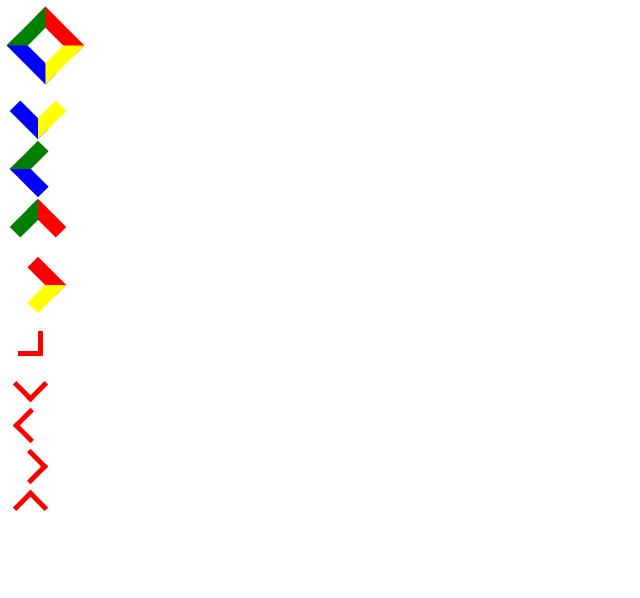
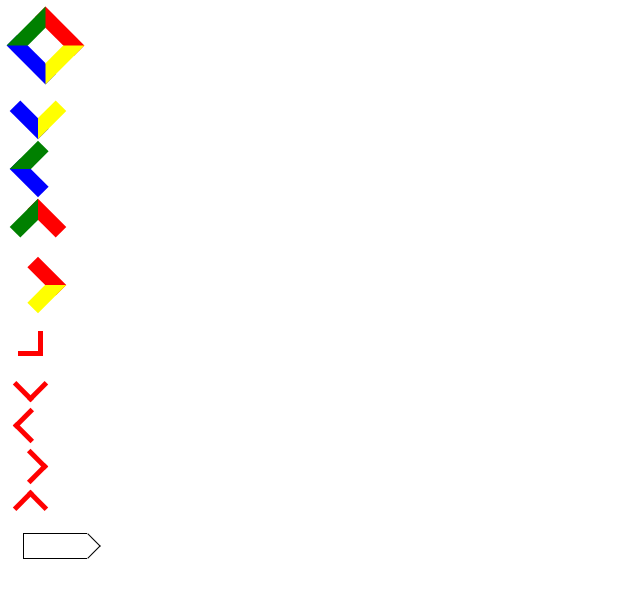
Before and after one commit to kevin-mehta/css-line-arrows-i, a plain HTML site: page index.html in a window 1280 px wide. Shown: the whole page, without its empty margins (0-640 px from the left). Drawn offline with Linux system fonts and the light colour scheme.

Commit message:
Pointer design added.

```diff
--- a/index.html
+++ b/index.html
@@ -26,6 +26,8 @@
   <div class="test4 rotate-line-arrow-right"></div>
   <br/>
   <div class="test4 rotate-line-arrow-up"></div>
+  <br/>
+  <div class="arrow"></div>
 </body>
 
 </html>
--- a/styles.css
+++ b/styles.css
@@ -57,3 +57,23 @@
 .rotate-line-arrow-up {
   transform: rotate(-135deg);
 }
+
+.arrow {
+  width: 63px;
+  height: 24px;
+  margin: 5px;
+  border: 1px solid #000;
+  border-right: none;
+  position: relative;
+}
+.arrow:before {
+  content: "";
+  position: absolute;
+  right: -10px;
+  top: 3px;
+  width: 17px;
+  height: 17px;
+  border-top: 1px solid #000;
+  border-right: 1px solid #000;
+  transform: rotate(45deg);
+}
```
